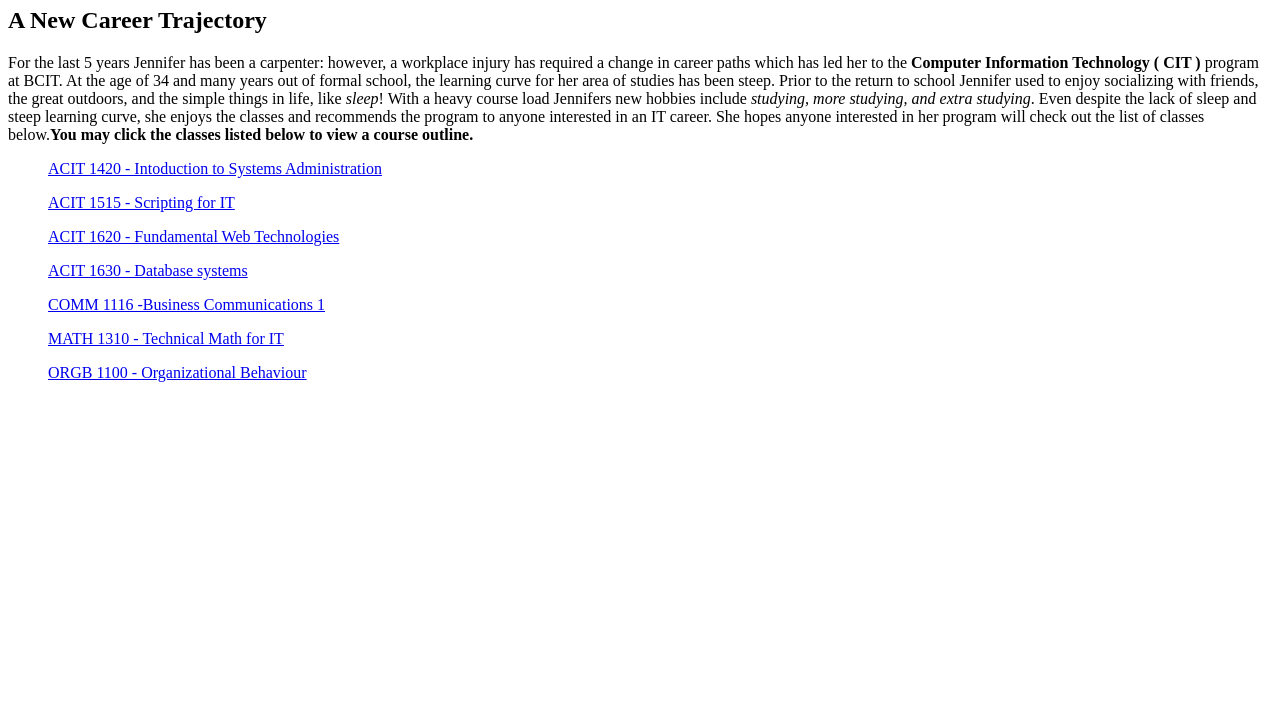
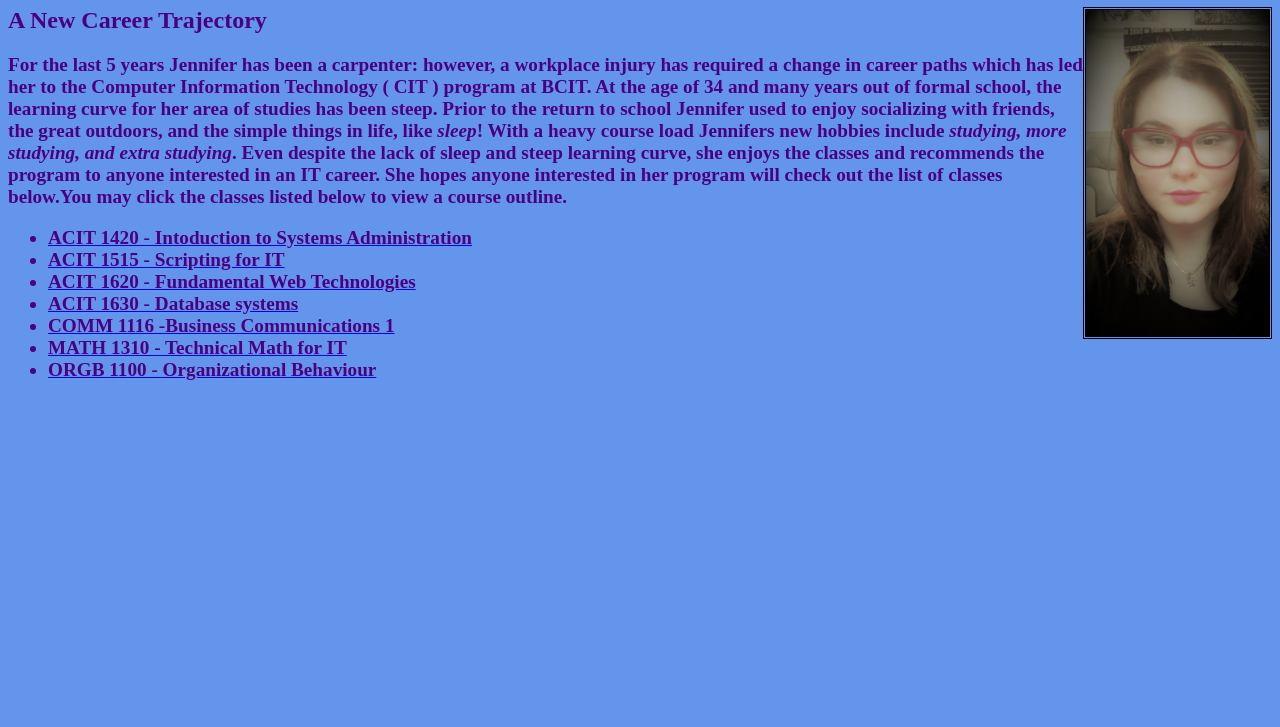
Before and after one commit to Jempires/1620-personal-website, a plain HTML site: page personal_website/index.html in a window 1280 px wide. Shown: the part 73-800 px from the top of the page. Drawn offline with Linux system fonts and the light colour scheme.

Commit message:
Update index.html

```diff
--- a/personal_website/index.html
+++ b/personal_website/index.html
@@ -1,13 +1,15 @@
 
 <!DOCTYPE html>
-<HTML lang="en
+<HTML lang="en"></HTML>
 <head>
-    <meta charset="UTF-8"
+    <link rel="stylesheet" href="./css/styles.css">
+    <meta charset="UTF-8"/>
     <meta name="viewport" content="width=device-width, initial-scale=1.0">
     <title>Document</title>
 </head>
 <body>
     <h1>Jennifer Rafter</h1>
+    <img src="./images/PXL_20210206_024027036.MP_2.jpg" alt="Jennifer Rafter" width="182.7" height="326.4">
 
     <h2>A New Career Trajectory </h2>
     <p>For the last 5 years Jennifer has been a carpenter: however, a workplace injury
@@ -19,26 +21,31 @@
         <em>studying, more studying, and extra studying</em>. Even despite the lack of sleep and steep learning curve, she enjoys the classes
         and recommends the program to anyone interested in an IT career. She hopes anyone interested in her program will
         check out the list of classes below.<strong>You may click the classes listed below to view a course outline.</strong>
-       </p>
+         </p>
 
 
-            <ul><a href="https://www.bcit.ca/outlines/acit1420/"
-                <li>ACIT 1420 - Intoduction to Systems Administration</li></ul>
 
-            <ul> <a href=" https://www.bcit.ca/outlines/acit1515/"
-                <li>ACIT 1515 - Scripting for IT</li></ul>
 
-            <ul> <a href="https://www.bcit.ca/outlines/acit1620/"
-                <li>ACIT 1620 - Fundamental Web Technologies</li></ul>
 
-            <ul> <a href="https://www.bcit.ca/outlines/acit1630/"
-                <li>ACIT 1630 - Database systems </li></ul>
+                <ul label="Links">
+                    <a href="https://www.bcit.ca/outlines/acit1420/">
+                <li>ACIT 1420 - Intoduction to Systems Administration</li>
 
-            <ul><a href="https://www.bcit.ca/outlines/comm1116/"
-                <li>COMM 1116 -Business Communications 1</li></ul>
+                 <a href=" https://www.bcit.ca/outlines/acit1515/">
+                <li>ACIT 1515 - Scripting for IT</li>
 
-            <ul><a href="https://www.bcit.ca/outlines/math1310/"
-                <li>MATH 1310 - Technical Math for IT</li></ul>
+                 <a href="https://www.bcit.ca/outlines/acit1620/">
+                <li>ACIT 1620 - Fundamental Web Technologies</li>
 
-            <ul><a href="https://www.bcit.ca/outlines/orgb1100/"
-                <li>ORGB 1100 - Organizational Behaviour</li></ul>
+                 <a href="https://www.bcit.ca/outlines/acit1630/">
+                <li>ACIT 1630 - Database systems </li>
+
+                 <a href="https://www.bcit.ca/outlines/comm1116/">
+                <li>COMM 1116 -Business Communications 1</li>
+
+                 <a href="https://www.bcit.ca/outlines/math1310/">
+                <li>MATH 1310 - Technical Math for IT</li>
+
+                 <a href="https://www.bcit.ca/outlines/orgb1100/">
+                <li>ORGB 1100 - Organizational Behaviour</li>
+            </ul>
```
